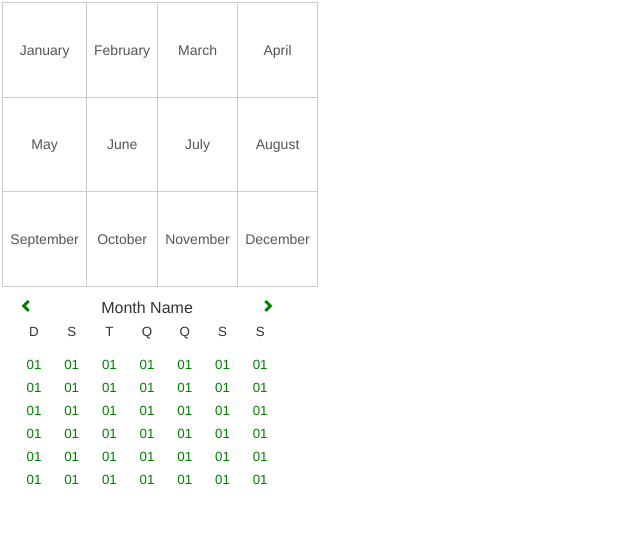
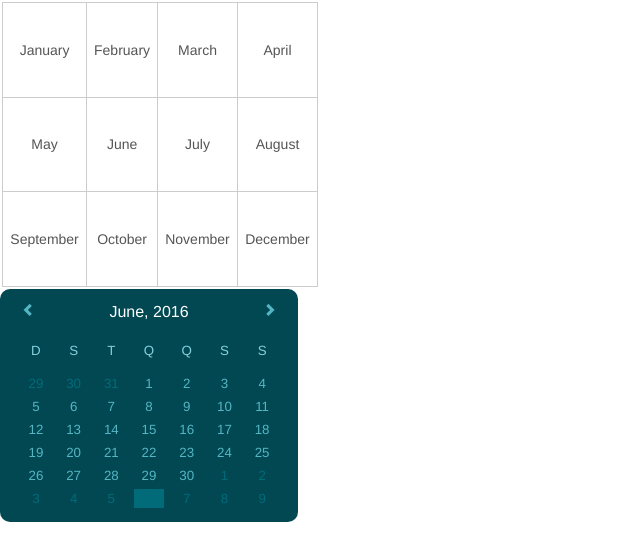
Before and after one commit to luizfernandorg/calendar, a website: page examples/htmlExample/index.html in a window 1280 px wide. Both pictures are taken after a click on the link 26 px from the left and 306 px from the top of the page. Shown: the whole page, without its empty margins (0-640 px from the left). Drawn offline with nearby package versions, Linux system fonts and the light colour scheme.

Commit message:
update method firstCalendarDate

```diff
--- a/examples/htmlExample/css/datapicker.css
+++ b/examples/htmlExample/css/datapicker.css
@@ -1,9 +1,14 @@
 .calendar-picker {
+  display: inline-block;
   font-size: 10pt;
   margin: 0 auto;
+  padding: 2px;
+  background-color: #014852;
+  border-radius: 10px;
 }
 .month-select {
   text-align: center;
+  margin-bottom: 15px;
 }
 .month-left, .month-right {
   margin: 0 10px;
@@ -16,6 +21,10 @@
 }
 .month-name {
   font-size: 12pt;
+  color: #fff;
+}
+.week {
+  color: #84D1DC;
 }
 .dates-of-month, .days-of-week {
   margin: 10px;
@@ -33,5 +42,13 @@
   margin: 2px;
 }
 .dates-of-month a, .days-of-week a {
-  color: green;
+  color: #54B6C4;
+  text-decoration: none;
+  cursor: pointer;
 }
+a.outCurrentMonth {
+  color: #016B7A;
+}
+.dates li.today {
+  background-color: #016B7A;
+}
--- a/examples/htmlExample/js/datapicker.js
+++ b/examples/htmlExample/js/datapicker.js
@@ -1,9 +1,43 @@
 var currentDate = new Date();
+var today = new Date();
+var dates = [];
+
 var updateDates = function(){
   var data = new Date(currentDate.getFullYear(), currentDate.getMonth(), currentDate.getDate());
-  var dates = calendar.buildMonth(data);
-  console.log(calendar.getMonth(currentDate.getMonth()));
+
+  dates = calendar.buildMonth(data);
+
+  var dateLi = $('ul.dates li a');
+
+  setMonthName();
+
+  for(var d = 0; d < 42; d++){
+    if($(dateLi[d]).hasClass('outCurrentMonth')){
+      $(dateLi[d]).removeClass('outCurrentMonth');
+    }
+
+    if(dates[d].getMonth() !== currentDate.getMonth()){
+      $(dateLi[d]).addClass('outCurrentMonth');
+    }
+
+    if($(dateLi[d]).parent().hasClass('today')){
+      $(dateLi[d]).parent().removeClass('today');
+    }
+
+    if(dates[d].getDate() === today.getDate() && dates[d].getMonth() === today.getMonth()){
+      $(dateLi[d]).parent().addClass('today');
+    }
+
+    $(dateLi[d]).attr('data-role', dates[d].getMonth());
+
+    dateLi[d].innerHTML = dates[d].getDate();
+  }
 }
+var setMonthName = function(){
+  $('.month-name').text(calendar.getMonth(currentDate.getMonth()) + ', ' + currentDate.getFullYear());
+}
+
+updateDates();
 
 $('.month-left').on('click', function(event){
   event.preventDefault();
@@ -16,3 +50,16 @@ $('.month-right').on('click', function(event){
   currentDate = new Date(currentDate.getFullYear(), currentDate.getMonth()+1, currentDate.getDate());
   updateDates();
 });
+
+$('ul.dates li a').on('click',function(event){
+  event.preventDefault();
+  var dataRoleMonth = parseInt($(this).attr('data-role'));
+  var isCurrentMonth = dataRoleMonth === currentDate.getMonth();
+  if(!isCurrentMonth){
+    console.log(currentDate.getFullYear(), dataRoleMonth, parseInt($(this).text()));
+    currentDate = new Date(currentDate.getFullYear(), dataRoleMonth, parseInt($(this).text()) );
+    console.log(currentDate);
+    updateDates();
+  }
+
+})
```
Also changed, not shown: examples/htmlExample/index.html (+1 -0 lines), lib/calendar.js.
